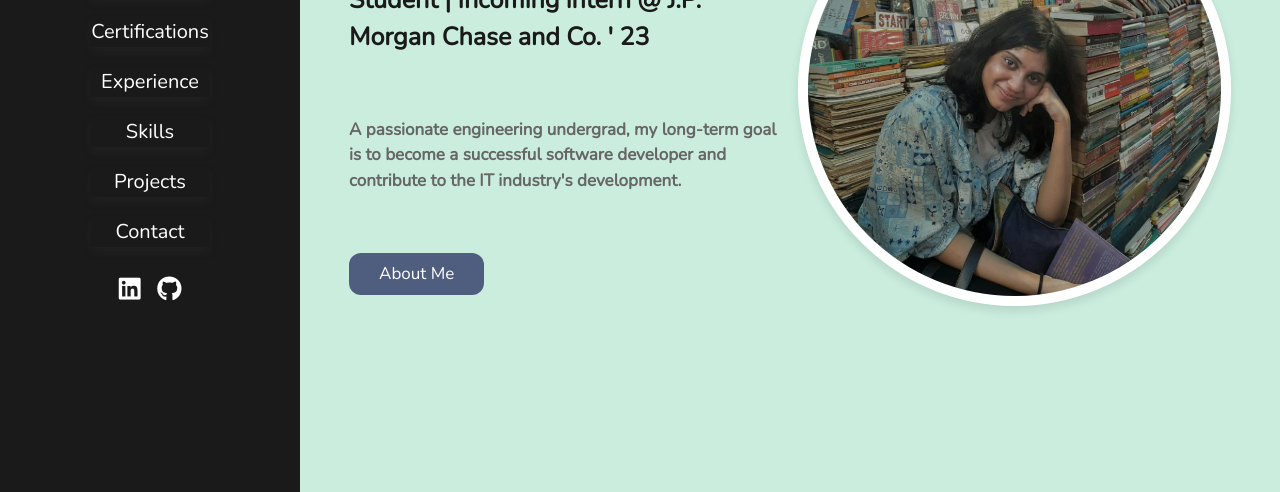
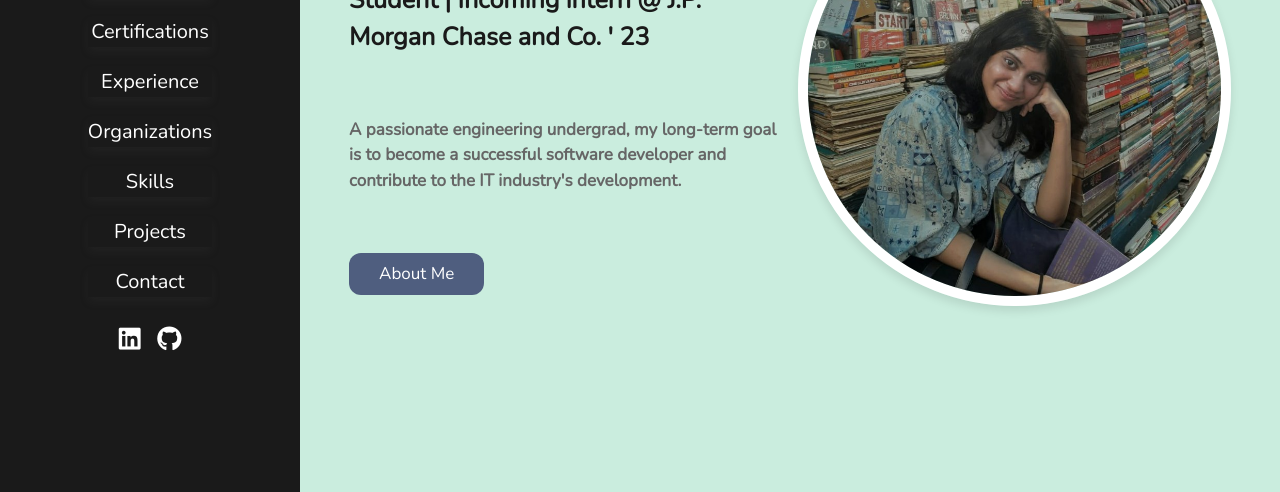
Before and after one commit to raydar0803/Profile-Aindrila-Ray, a plain HTML site: page index.html in a window 1280 px wide. Shown: the part 308-800 px from the top of the page. Drawn offline with nearby package versions, Linux system fonts and the light colour scheme.

Commit message:
Update index.html

```diff
--- a/index.html
+++ b/index.html
@@ -37,7 +37,9 @@
                 <a href="#Education">Education</a>
                 <a href="#certifications">Certifications</a>
 
+
                 <a href="#Experience">Experience</a>
+                <a href="#organzation">Organizations</a>
                 <a href="#Skills">Skills</a>
                 <a href="#Projects">Projects</a>
                 <a href="#Contact">Contact</a>
```
